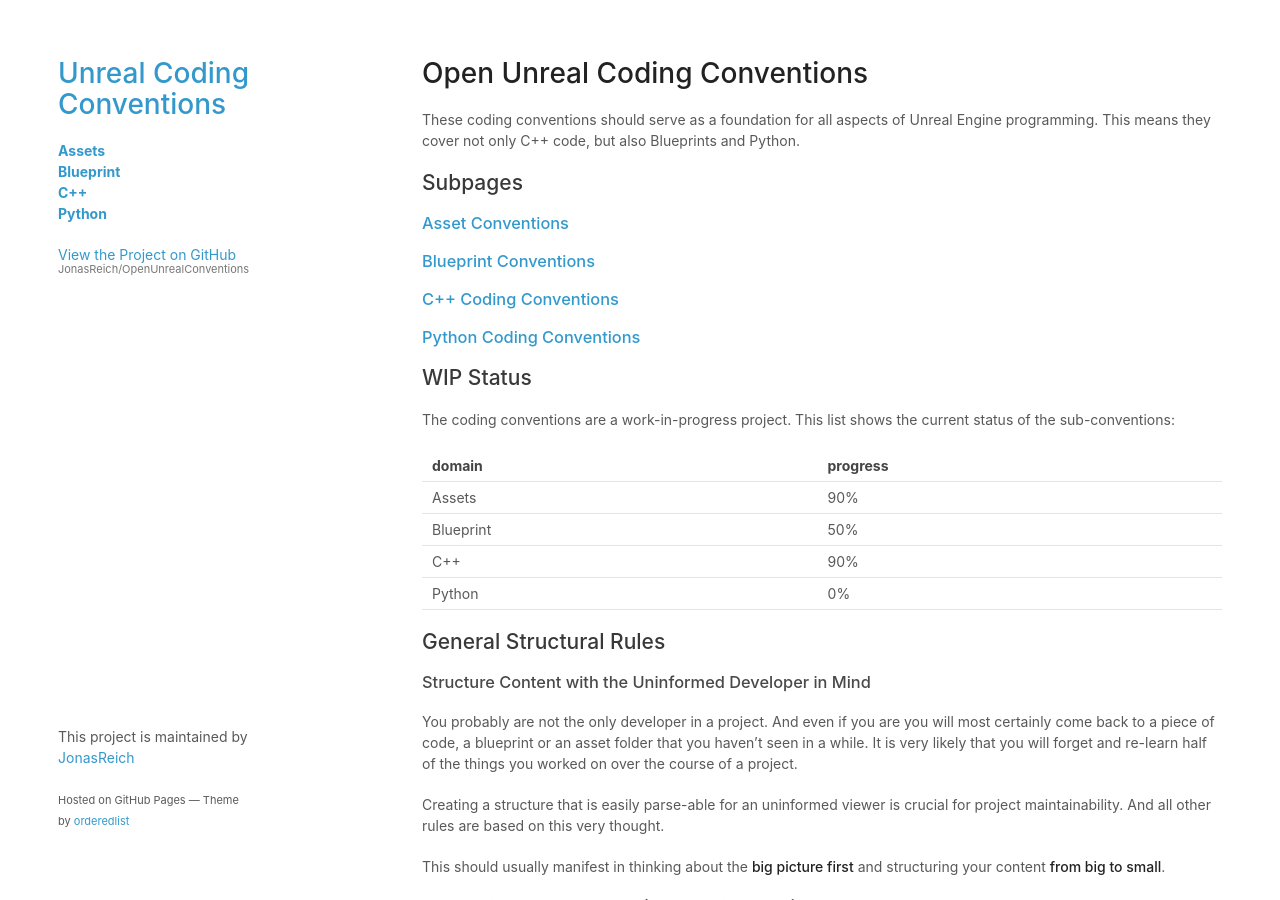
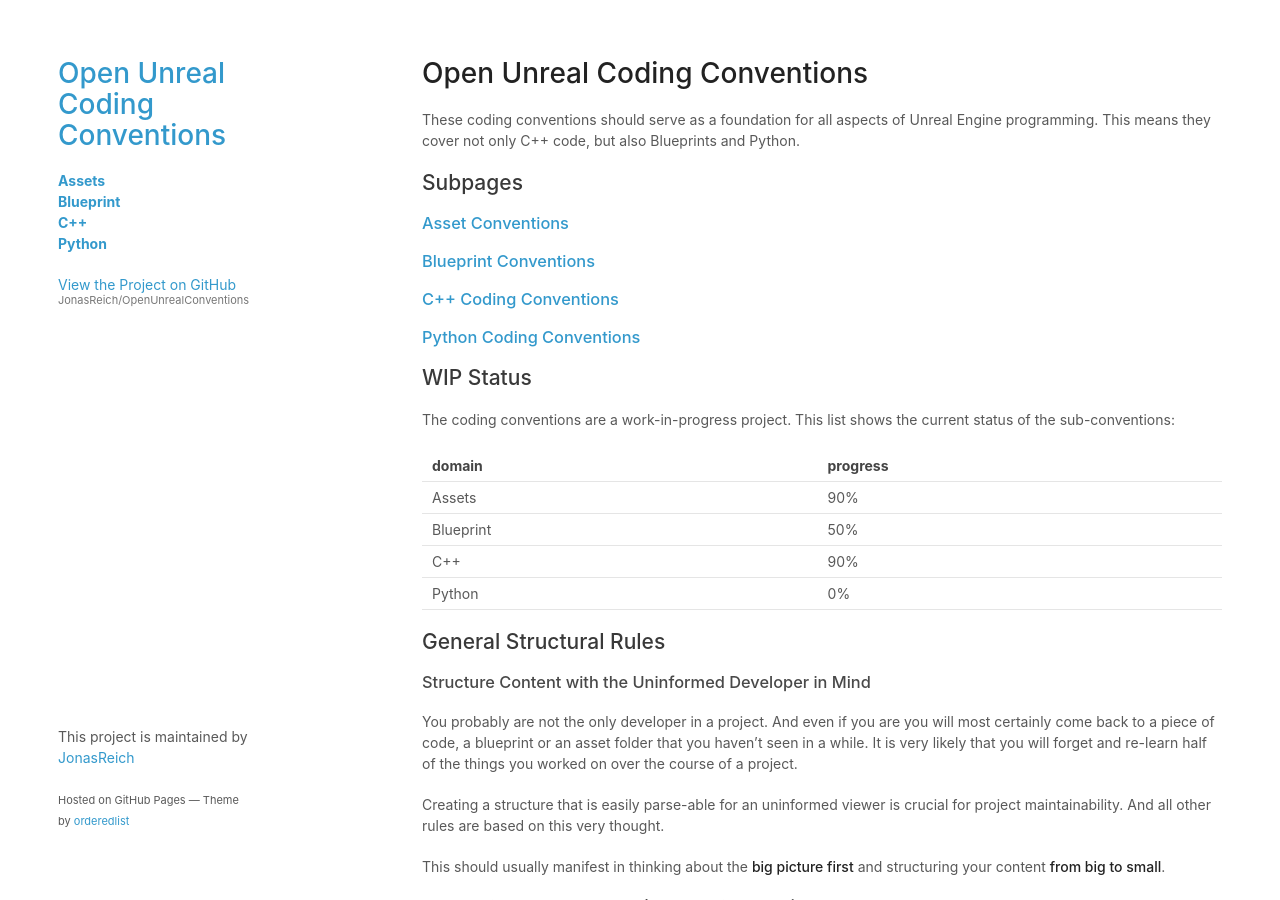
Before and after one commit to JonasReich/OpenUnrealConventions, a Jekyll site: the page built from README.md, in a window 1280 px wide and 900 px high. Built offline with Jekyll 4.4.1, drawn with Linux system fonts in a browser that asks for light colours; our own code applies the rules of GitHub Pages for plain Markdown files; a script that is not in the unit is left out; the repository's description, which GitHub fills in, is left out.

Commit message:
Renamed page to 'Open Unreal Coding Convention'

```diff
--- a/_layouts/default.html
+++ b/_layouts/default.html
@@ -18,7 +18,7 @@
   <body>
     <div class="wrapper">
       <header>
-        <h1><a href="{{ "/" | absolute_url }}">Unreal Coding Conventions</a></h1>
+        <h1><a href="{{ "/" | absolute_url }}">Open Unreal Coding Conventions</a></h1>
 
         {% if site.logo %}
           <img src="{{site.logo | relative_url}}" alt="Logo" />
```
